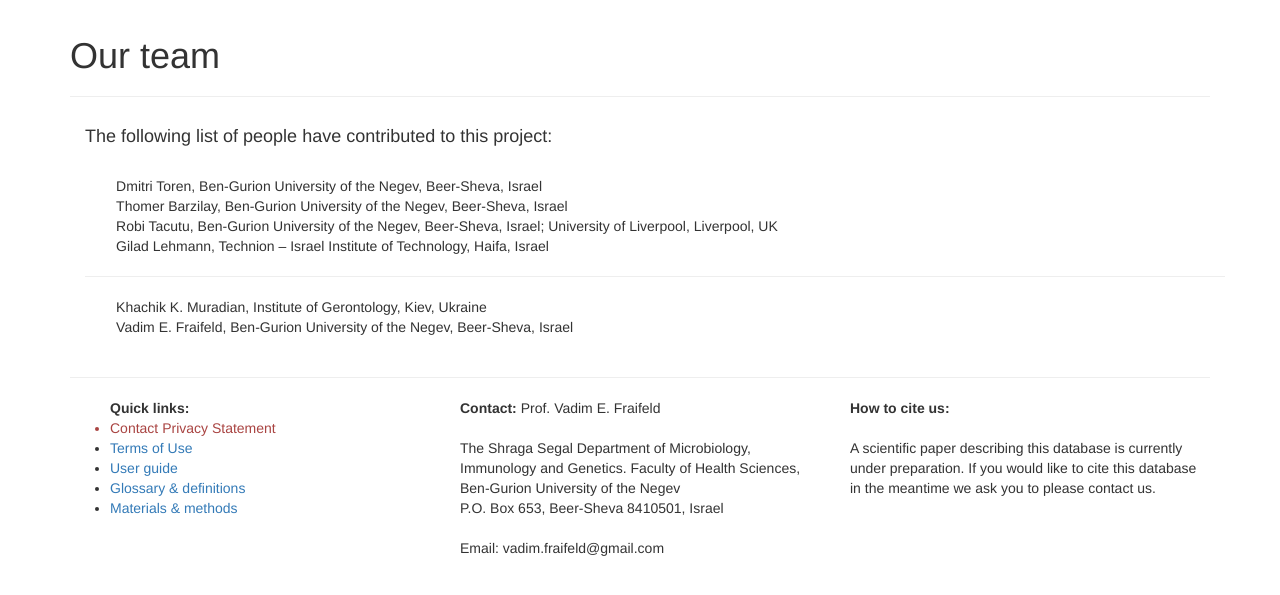
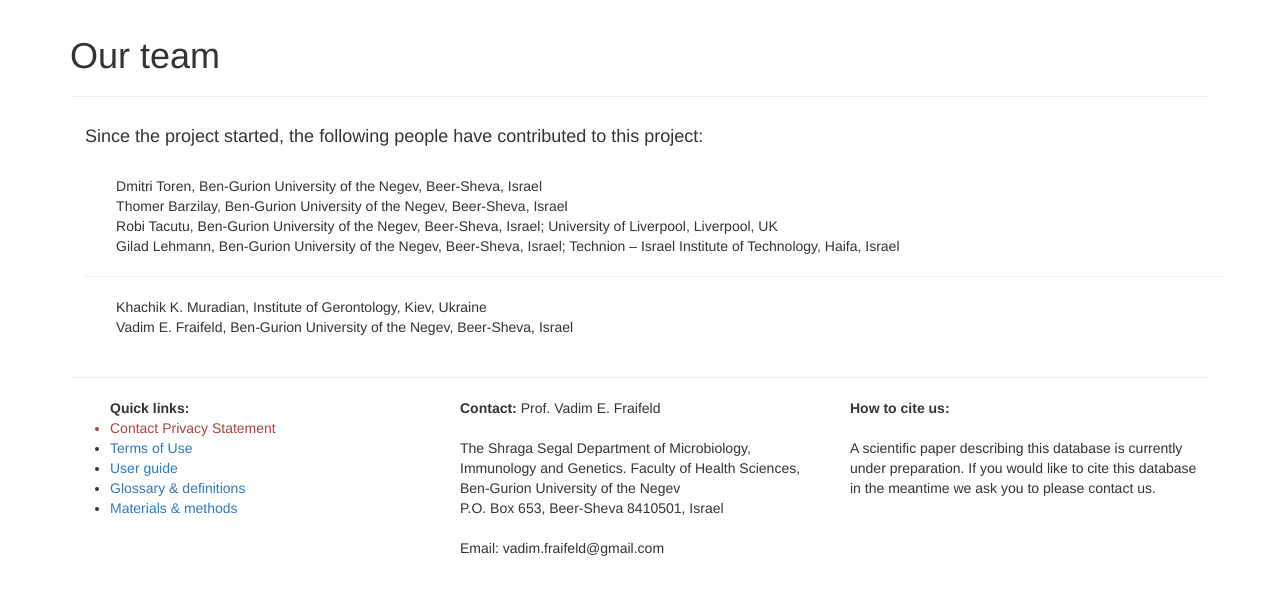
Before and after one commit to MitoAge/MitoAge-website, a Django app: page /about/ in a window 1280 px wide. Shown: the part 56-651 px from the top of the page. Run offline with Django 3.2, Linux system fonts and the light colour scheme; parts of the project's set-up code (start-up, migrations or seed data) failed here and were passed over; some libraries are stand-ins or nearby versions.

Commit message:
minor correction in about

```diff
--- a/templates/static_pages/about.html
+++ b/templates/static_pages/about.html
@@ -8,11 +8,11 @@
 {% block static_content %}
 
 <div class="container">
-    <h4>The following list of people have contributed to this project:</h4>
+    <h4>Since the project started, the following people have contributed to this project:</h4>
 	<br/>&nbsp;&nbsp;&nbsp;&nbsp;&nbsp;&nbsp;&nbsp;&nbsp;Dmitri Toren, Ben-Gurion University of the Negev, Beer-Sheva, Israel
 	<br/>&nbsp;&nbsp;&nbsp;&nbsp;&nbsp;&nbsp;&nbsp;&nbsp;Thomer Barzilay, Ben-Gurion University of the Negev, Beer-Sheva, Israel
 	<br/>&nbsp;&nbsp;&nbsp;&nbsp;&nbsp;&nbsp;&nbsp;&nbsp;Robi Tacutu, Ben-Gurion University of the Negev, Beer-Sheva, Israel; University of Liverpool, Liverpool, UK
-	<br/>&nbsp;&nbsp;&nbsp;&nbsp;&nbsp;&nbsp;&nbsp;&nbsp;Gilad Lehmann, Technion – Israel Institute of Technology, Haifa, Israel
+	<br/>&nbsp;&nbsp;&nbsp;&nbsp;&nbsp;&nbsp;&nbsp;&nbsp;Gilad Lehmann, Ben-Gurion University of the Negev, Beer-Sheva, Israel; Technion – Israel Institute of Technology, Haifa, Israel
 	<hr/>&nbsp;&nbsp;&nbsp;&nbsp;&nbsp;&nbsp;&nbsp;&nbsp;Khachik K. Muradian, Institute of Gerontology, Kiev, Ukraine
 	<br/>&nbsp;&nbsp;&nbsp;&nbsp;&nbsp;&nbsp;&nbsp;&nbsp;Vadim E. Fraifeld, Ben-Gurion University of the Negev, Beer-Sheva, Israel
 	<br/><br/>
```
